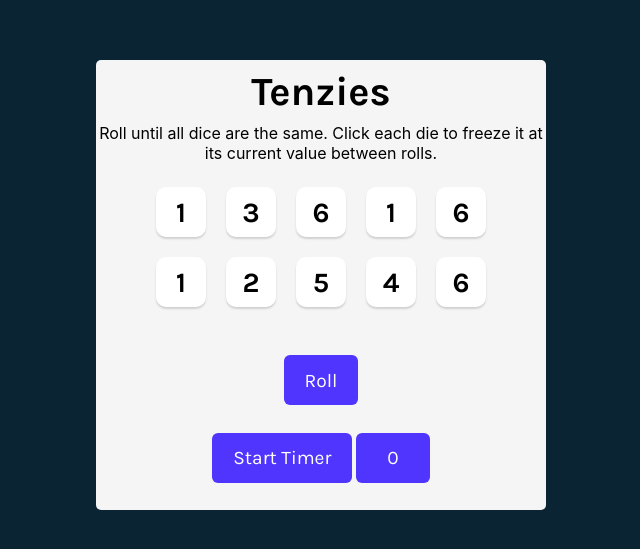
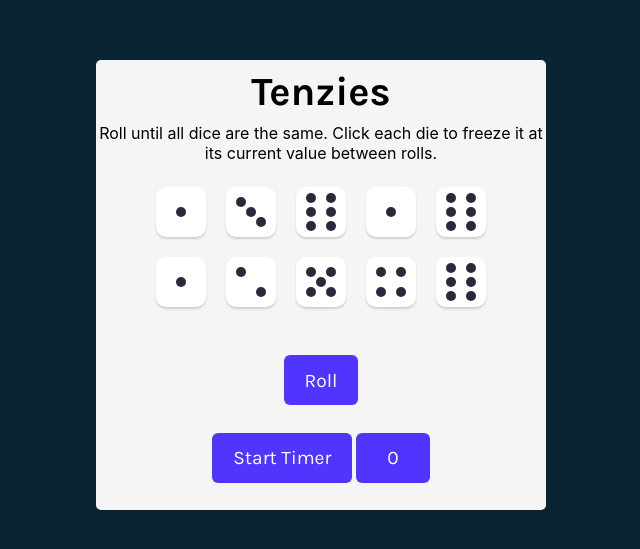
Before and after one commit to Holl4444/Tenzies, a React (Vite) app in the folder Tenzies/: page / in a window 1280 px wide. Shown: the part 115-664 px from the top of the page, without its empty margins (319-959 px from the left). Built offline with nearby package versions, Linux system fonts and the light colour scheme.

Commit message:
Added pips to dice
Using svg file to set pips.

```diff
--- a/Tenzies/src/App.jsx
+++ b/Tenzies/src/App.jsx
@@ -48,6 +48,7 @@ export default function App() {
     timerElement.current = 0;
     setSeconds(0);
   };
+
   function generateAllNewDice() {
     return new Array(10).fill(0).map(() => ({
       value: Math.ceil(Math.random() * 6),
--- a/Tenzies/src/Die/Die.jsx
+++ b/Tenzies/src/Die/Die.jsx
@@ -5,13 +5,16 @@ export default function Die(props) {
 
   return (
     <button
+      className="die"
       style={styles}
       onClick={props.hold}
       aria-pressed={props.isHeld}
       aria-label={`Die with value ${props.value},
             ${props.isHeld ? 'held' : 'not held'}`}
     >
-      {props.value}
+      <svg width="50" height="50" viewBox="0 0 50 50">
+        <use href={`/dice-faces.svg#face-${props.value}`} />
+      </svg>
     </button>
   );
 }
--- a/Tenzies/src/index.css
+++ b/Tenzies/src/index.css
@@ -107,3 +107,31 @@ button.roll-dice,
   white-space: nowrap;
   border: 0;
 }
+
+.die {
+  display: flex;
+  align-items: center;
+  justify-content: center;
+  width: 50px;
+  height: 50px;
+  padding: 0;
+  border: none;
+  background: none;
+}
+
+.die svg {
+  display: block;
+}
+
+.die svg g {
+  display: none;
+}
+
+.die svg #face-1,
+.die svg #face-2,
+.die svg #face-3,
+.die svg #face-4,
+.die svg #face-5,
+.die svg #face-6 {
+  display: block;
+}
```
Also changed, not shown: Tenzies/public/dice-faces.svg (added).
